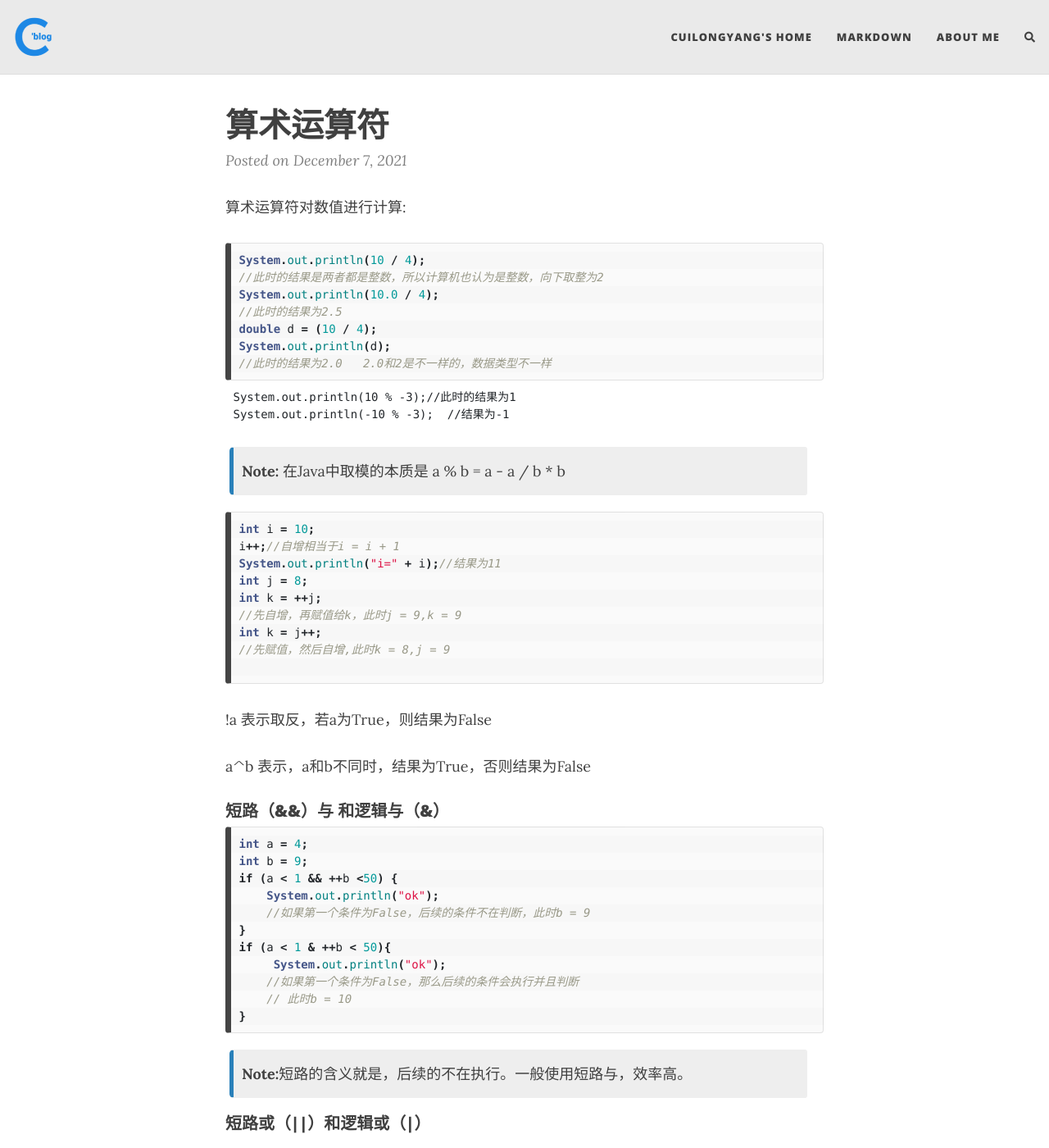
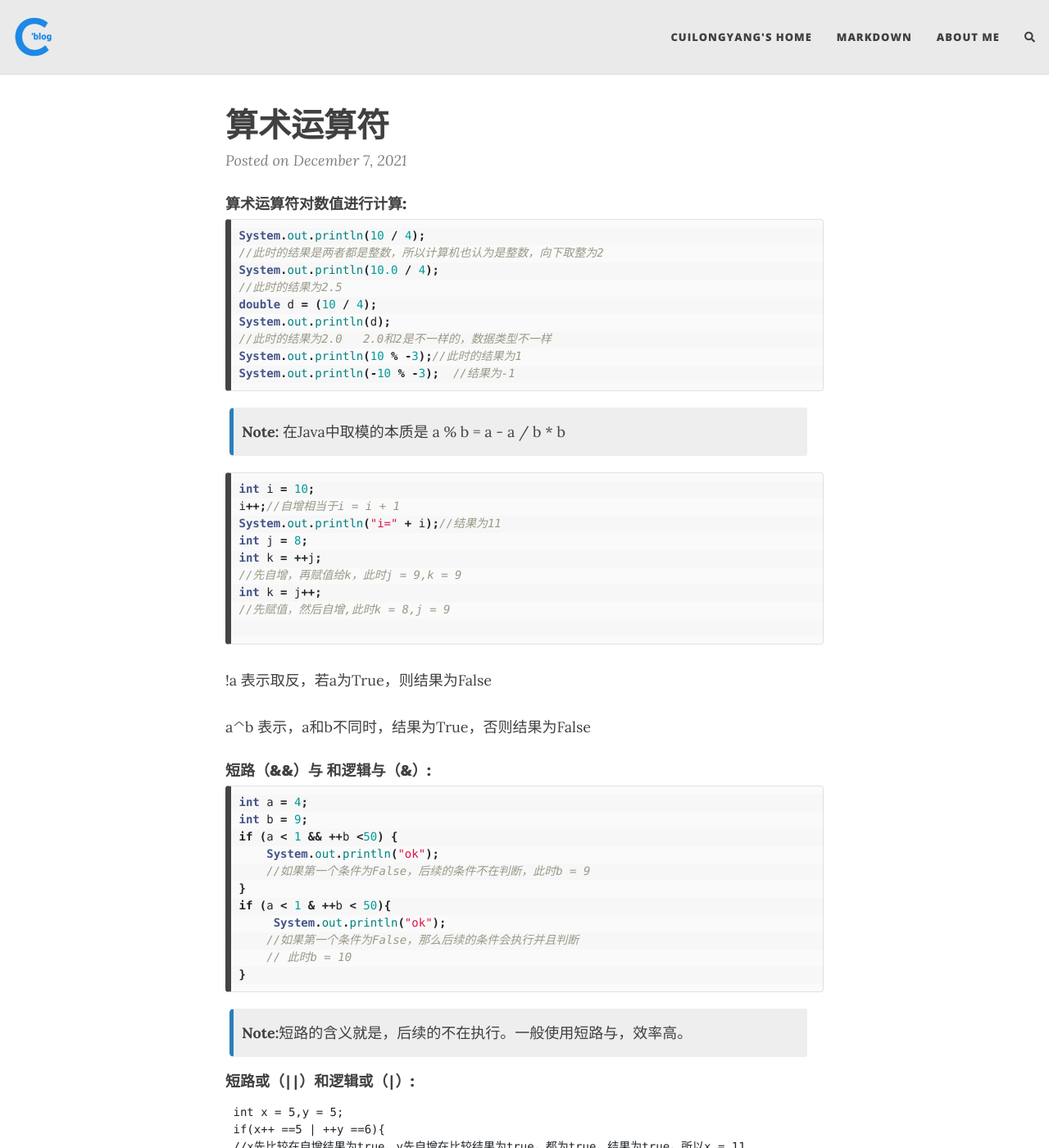
Before and after one commit to cuilongyang/cuilongyang.github.io, a Jekyll site: the page built from _posts/2021-12-07-Arithmetic-Operator-.markdown, in a window 1280 px wide and 1400 px high. Shown: the whole window at 82% size. Built offline with Jekyll 4.4.1, drawn with Linux system fonts in a browser that asks for light colours; nearby versions of some CDN libraries; comment, search, counter and statistics services are not loaded; some of the changed text lies outside the part shown.

Commit message:
修改错误

````diff
--- a/_config.yml
+++ b/_config.yml
@@ -216,7 +216,7 @@
 markdown: kramdown
 highlighter: rouge
 permalink: /:year-:month-:day-:title/
-paginate: 5
+paginate: 10
 
 kramdown:
   input: GFM
--- a/_posts/2021-12-07-Arithmetic-Operator-.markdown
+++ b/_posts/2021-12-07-Arithmetic-Operator-.markdown
@@ -19,9 +19,6 @@
 double d = (10 / 4);
 System.out.println(d);
 //此时的结果为2.0   2.0和2是不一样的，数据类型不一样
-```
-
-```Java
 System.out.println(10 % -3);//此时的结果为1
 System.out.println(-10 % -3);  //结果为-1
 ```
@@ -47,7 +44,7 @@
 
 a^b 表示，a和b不同时，结果为True，否则结果为False
 
-##### 短路（&&）与 和逻辑与（&）
+#### 短路（&&）与 和逻辑与（&）:
 
 
 
@@ -70,7 +67,7 @@
 
 
 
-##### 短路或（||）和逻辑或（|）
+#### 短路或（||）和逻辑或（|）:
 
 
 
@@ -98,7 +95,7 @@
 
 
 
-##### 三元运算符
+#### 三元运算符:
 
 基本语法：条件表达式？ 表达式1：表达式2；
 
@@ -130,7 +127,7 @@
 
 
 
-##### 运算符的优先级：
+#### 运算符的优先级：
 
 `(){}`>`++ --`>`算数运算符`>`位移运算符`>`比较运算符`>`逻辑运算符`>`三元运算符`>`赋值运算符`
 
@@ -160,7 +157,7 @@
 
 
 
-##### 四种进制：
+#### 四种进制：
 
 
 
@@ -199,7 +196,7 @@
 
 **0b11010101 = 0xD5**
 
-##### 位运算符（BItOperator）：
+#### 位运算符（BItOperator）：
 
 Java中一共有七个位运算（`&`、`|`、`^`、`~`、`>>`、`<<`、和`>>>`）
 
@@ -253,7 +250,7 @@
 
 
 
-##### **※原码、反码和补码：**
+#### **※原码、反码和补码：**
 
 **对于有符号的而言：**
 
````
Also changed, not shown: other parts of _posts/2021-12-07-Arithmetic-Operator-.markdown (+2 -2 lines).
